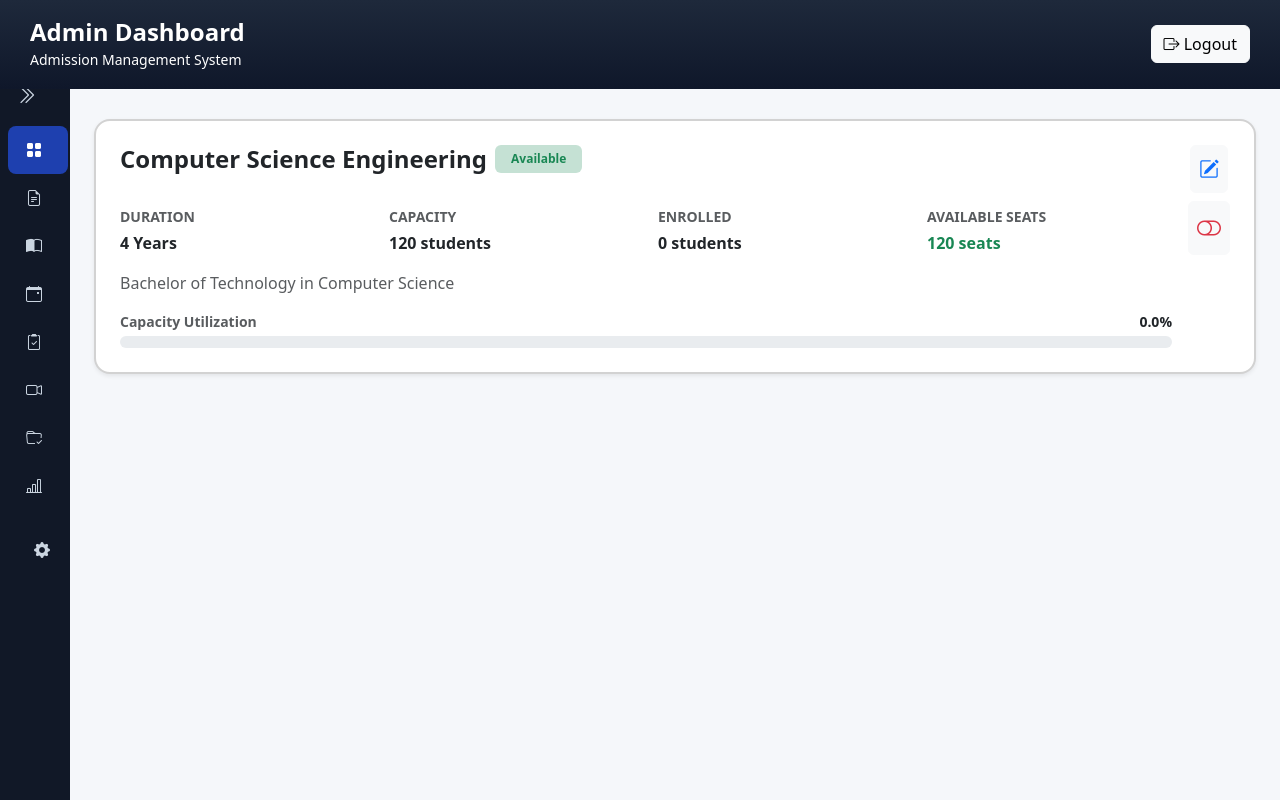
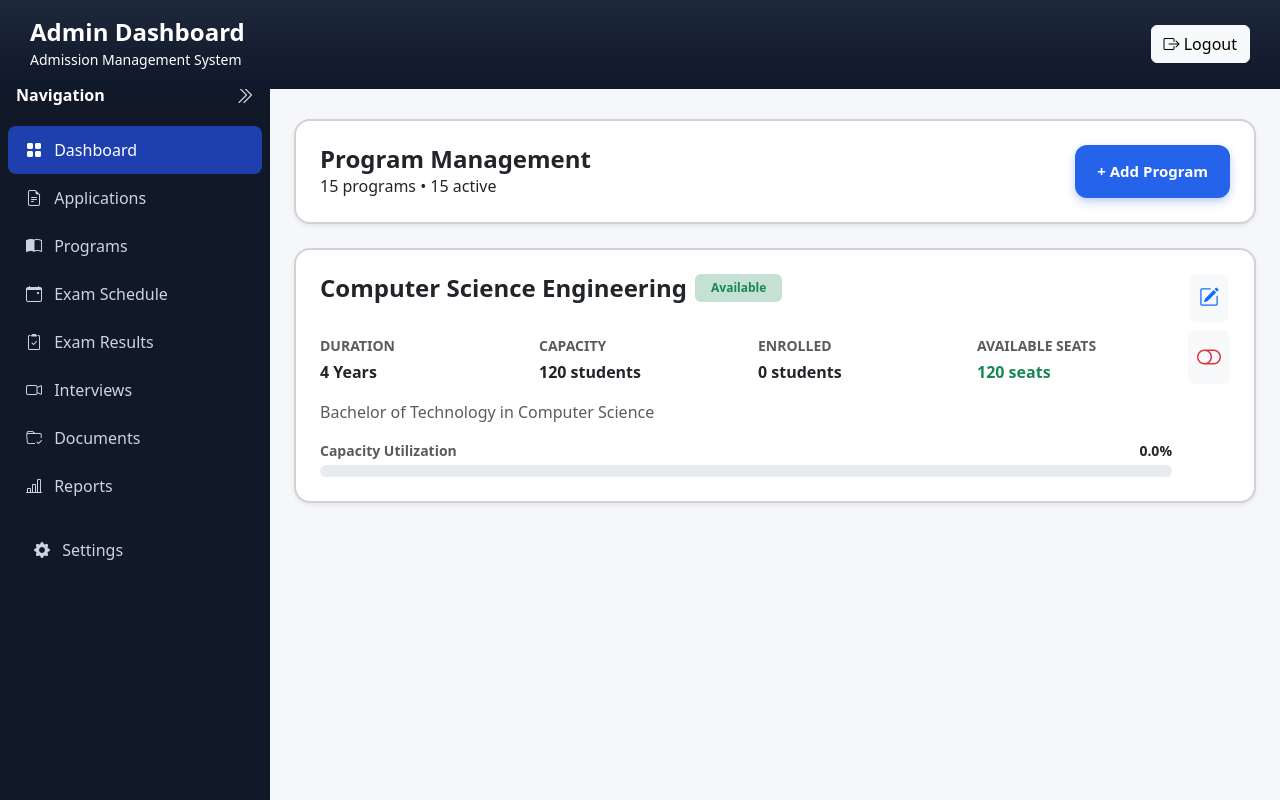
Before and after one commit to dhatchayani6/liveprojectlms, a PHP site: page /auth/admission/admin/programs.php in a window 1280 px wide. Run offline with PHP 8.4, Linux system fonts and the light colour scheme.

Commit message:
added bootstrap modal

```diff
--- a/admission/admin/programs.php
+++ b/admission/admin/programs.php
@@ -19,7 +19,7 @@
 </head>
 
 <body>
-    <?php include('topbar.php') ?>
+   <?php include('topbar.php') ?>
     <div class="d-flex" style="position: relative;">
 
         <?php include('sidebar.php') ?>
@@ -28,6 +28,25 @@
         <div id="content-area" class="p-4 w-100">
 
             <div class="row g-4">
+
+                <div class="col-12">
+                    <div class="card border-2 rounded-4 p-4 shadow-sm hover-shadow" style="transition: 0.3s;">
+                        <div class="d-flex justify-content-between">
+
+                            <div>
+                                <h4 class="fw-bold mb-0">Program Management</h4>
+                                <span>15 programs • 15 active</span>
+                            </div>
+
+                            <button class="nice-btn" data-bs-toggle="modal" data-bs-target="#addProgramModal">
+                                + Add Program
+                            </button>
+
+
+                        </div>
+                    </div>
+                </div>
+
 
                 <!-- Program Card -->
                 <div class="col-12">
@@ -107,6 +126,109 @@
         </div>
     </div>
 
+    <!-- Add Program Modal -->
+    <!-- Add Program Modal -->
+    <div class="modal fade" id="addProgramModal" tabindex="-1">
+        <div class="modal-dialog modal-xl modal-dialog-centered">
+            <div class="modal-content border-0 rounded-5 shadow-lg">
+
+                <!-- Blue Header -->
+                <div class="p-4" style="background: linear-gradient(90deg, #2563eb, #3b82f6);">
+                    <h2 class="text-white fw-bold mb-0">Add New Program</h2>
+                </div>
+
+                <!-- Modal Body -->
+                <div class="modal-body p-4">
+
+                    <div class="row g-4">
+
+                        <!-- Program Name -->
+                        <div class="col-12">
+                            <label class="form-label fw-semibold">
+                                Program Name <span class="text-danger">*</span>
+                            </label>
+                            <input type="text"
+                                class="form-control shadow-sm form-control-lg rounded-4"
+                                placeholder="e.g., Computer Science Engineering">
+                        </div>
+
+                        <!-- Duration -->
+                        <div class="col-md-6">
+                            <label class="form-label fw-semibold">
+                                Duration <span class="text-danger">*</span>
+                            </label>
+                            <input type="text"
+                                class="form-control shadow-sm form-control-lg rounded-4"
+                                placeholder="e.g., 4 Years">
+                        </div>
+
+                        <!-- Sanctioned Capacity -->
+                        <div class="col-md-6">
+                            <label class="form-label fw-semibold">
+                                Sanctioned Capacity <span class="text-danger">*</span>
+                            </label>
+                            <input type="number"
+                                class="form-control shadow-sm form-control-lg rounded-4"
+                                placeholder="50">
+                        </div>
+
+                        <!-- Description -->
+                        <div class="col-12">
+                            <label class="form-label fw-semibold">Description</label>
+                            <textarea class="form-control shadow-sm form-control-lg rounded-4"
+                                rows="3"
+                                placeholder="Brief description of the program"></textarea>
+                        </div>
+
+                        <!-- Active Checkbox -->
+                        <div class="col-12">
+                            <div class="form-check">
+                                <input class="form-check-input" type="checkbox" id="activeStatus" checked>
+                                <label class="form-check-label fw-semibold" for="activeStatus">
+                                    Active (accepting admissions)
+                                </label>
+                            </div>
+                        </div>
+
+                    </div>
+
+                </div>
+
+                <!-- Footer Buttons -->
+                <div class="modal-footer border-0 px-4 pb-4 d-flex gap-3">
+
+                    <!-- Cancel Button -->
+                    <button class="btn flex-fill py-3 rounded-4 fw-semibold fs-6"
+                        style="
+                            background: #f3f4f6;
+                            color: #374151;
+                            border: none;
+                            box-shadow: inset 0 0 0 1px #e5e7eb;
+                        "
+                        data-bs-dismiss="modal">
+                        Cancel
+                    </button>
+
+                    <!-- Add Program Button -->
+                    <button class="btn flex-fill py-3 rounded-4 fw-semibold fs-6 text-white"
+                        style="
+                            background: #2563eb;
+                            border: none;
+                            box-shadow: 0 6px 18px rgba(37, 99, 235, 0.3);
+                        ">
+                        Add Program
+                    </button>
+
+                </div>
+
+            </div>
+        </div>
+    </div>
+
+
+
+
+
     <script src="https://cdn.jsdelivr.net/npm/bootstrap@5.3.2/dist/js/bootstrap.bundle.min.js"></script>
 
 
--- a/admission/admin/sidebar.php
+++ b/admission/admin/sidebar.php
@@ -22,7 +22,7 @@
 
 
 <!-- Desktop Sidebar -->
-<div id="sidebar" class="d-none d-lg-block collapsed">
+<div id="sidebar" class="d-none d-lg-block">
 
     <div class="text-white fw-bold px-3 mb-3 d-flex justify-content-between align-items-center">
         <span class="nav-title">Navigation</span>
--- a/admission/admin/style.css
+++ b/admission/admin/style.css
@@ -283,9 +283,47 @@ a {
 }
 
 
-
 /* programs page css */
 .hover-shadow:hover {
     transform: translateY(-4px);
     box-shadow: 0 8px 20px rgba(0, 0, 0, 0.12) !important;
 }
+
+.nice-btn {
+    background-color: rgb(37 99 235 / 1); /* your color */
+    color: #fff;
+    padding: 12px 22px;
+    font-size: 15px;
+    font-weight: 600;
+    border: none;
+    border-radius: 12px;        /* smooth rounded corners */
+    cursor: pointer;
+    box-shadow: 0 4px 10px rgba(37, 99, 235, 0.3);
+    transition: all 0.25s ease;
+}
+
+.nice-btn:hover {
+    background-color: rgb(29 78 216 / 1); /* slightly darker blue */
+    box-shadow: 0 6px 14px rgba(37, 99, 235, 0.4);
+    transform: translateY(-2px);         /* slight hover lift */
+}
+
+.nice-btn:active {
+    transform: translateY(0);            /* pressed effect */
+    box-shadow: 0 3px 8px rgba(37, 99, 235, 0.3);
+}
+
+/* Blur background behind modal */
+.modal-backdrop.show {
+    backdrop-filter: blur(8px);
+    background-color: rgba(0,0,0,0.35) !important; /* soft dark overlay */
+}
+
+/* Bring modal above everything */
+.modal {
+    z-index: 50000 !important;
+}
+
+.modal-backdrop {
+    z-index: 49900 !important;
+}
--- a/admission/admin/topbar.php
+++ b/admission/admin/topbar.php
@@ -12,6 +12,6 @@
 
     <!-- Mobile Menu Button (replaces Logout) -->
     <button class="btn btn-light d-lg-none" data-bs-toggle="offcanvas" data-bs-target="#mobileSidebar">
-        <i class="bi bi-list fs-4"></i>
+        <i class="bi bi-list fs-4" ></i>
     </button>
 </div>
```
